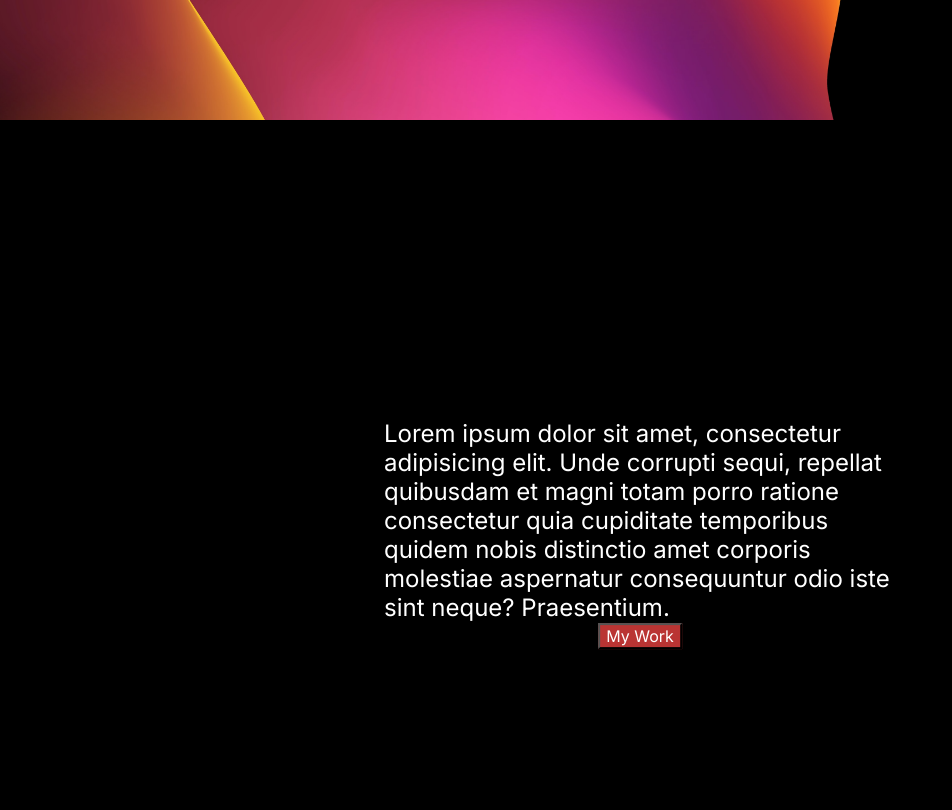
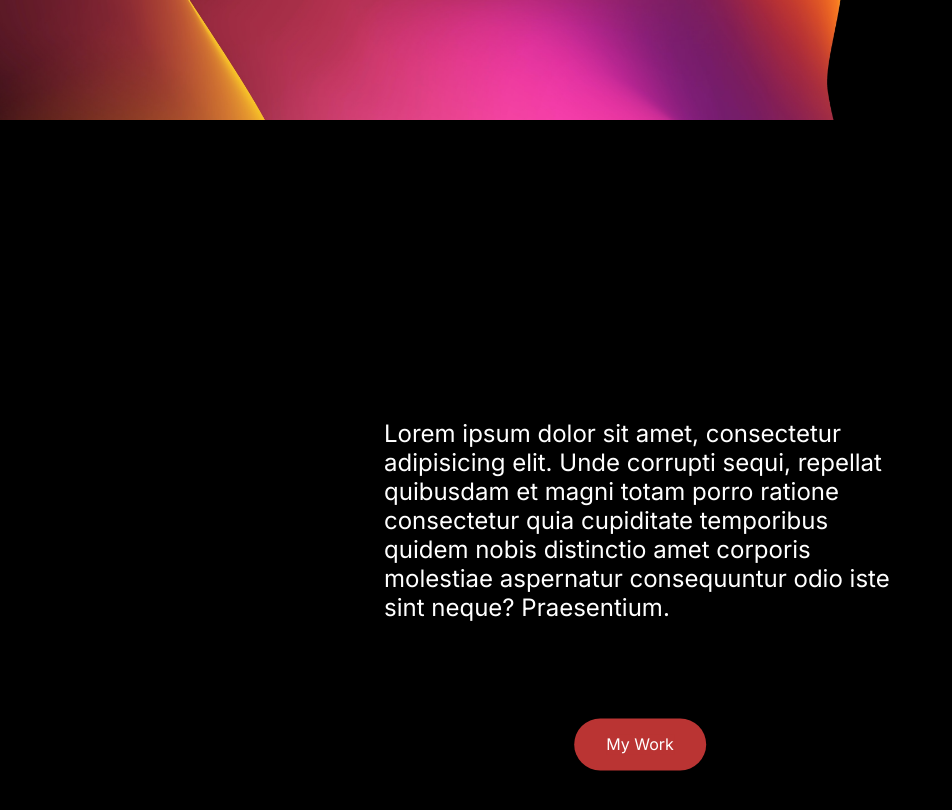
Before and after one commit to bulkyz/portfolio, a plain HTML site: page index.html in a window 1280 px wide. Shown: the part 680-1490 px from the top of the page, without its empty margins (0-952 px from the left). Drawn offline with nearby package versions, Linux system fonts and the light colour scheme; a script that the page names is missing.

Commit message:
finished buttons

```diff
--- a/index.html
+++ b/index.html
@@ -28,18 +28,18 @@
     </header>
     <section>
         <div class="container">
-            <h2 class="main-title">Hi, I'm <span style="color: #ba3433;">Vincent</span> and I love Web Development & Design 😀</h2>
-            <button class="main-title-button" style="vertical-align:middle"><span>About Me</span></button>
+            <h2 class="main-title">Hi, I'm <span style="color: #ba3433;">Vincent</span> and I love Web Development & Design 😄</h2>
+            <button class="main-button" style="vertical-align:middle" id="main" onclick=""><span>About Me</span></button>
             <img src="./bg1.jpg" class="bg1" alt="" />
           </div>
-          <div class="content" id="Content">
+          <div class="content" id="target-content">
               <span class="my-story">Lorem ipsum dolor sit amet, consectetur adipisicing
                   elit. Unde corrupti sequi, repellat quibusdam et magni totam porro
                   ratione consectetur quia cupiditate temporibus quidem nobis distinctio
                   amet corporis molestiae aspernatur consequuntur odio iste sint neque?
                   Praesentium.
                 </span>
-                <button class="my-story-button">My Work</button>
+                <button class="main-button" style="vertical-align:middle" id="my-story-button"><span>My Work</span></button>
           </div>
     </section>
     <script
--- a/main.js
+++ b/main.js
@@ -22,7 +22,7 @@ timeline
 // What triggers the animations
 let scene = new ScrollMagic.Scene({
     triggerElement: 'section',
-    duration: '200%',
+    duration: '100%',
     triggerHook: 0,
 
 })
--- a/style.css
+++ b/style.css
@@ -80,7 +80,7 @@ body {
     max-width: 36%;
 }
 
-.main-title-button {
+.main-button {
     position: absolute;
     top: 80%;
     left: 50%;
@@ -90,34 +90,34 @@ body {
     border-radius: 2rem;
     border: none;
     cursor: pointer;
-    transition: all 0.5s;
+    transition: all 0.1s;
     background: black;
     display: inline-block;
 }
 
-.main-title-button span {
+.main-button span {
     cursor: pointer;
     display: inline-block;
     position: relative;
-    transition: 0.5s;
+    transition: 0.1s;
     background: black;
     color: white;
 }
 
-.main-title-button span:after {
+.main-button span:after {
     content: '\00bb';
     position: absolute;
     opacity: 0;
     top: 0;
     right: -20px;
-    transition: 0.5s;
+    transition: 0.1s;
 }
 
-.main-title-button:hover span {
+.main-button:hover span {
     padding-right: 15px;
 }
 
-.main-title-button:hover span:after {
+.main-button:hover span:after {
     opacity: 1;
     right: 0;
 }
@@ -151,12 +151,11 @@ body {
     max-width: 40%;
 }
 
-.my-story-button {
-    position: absolute;
-    top: 65%;
-    left: 50%;
-    font-size: 1rem;
-    transform: translate(-50%, -65%);
+#my-story-button {
+    background: #ba3433;
+}
+
+#my-story-button span {
     background: #ba3433;
 }
 
```
